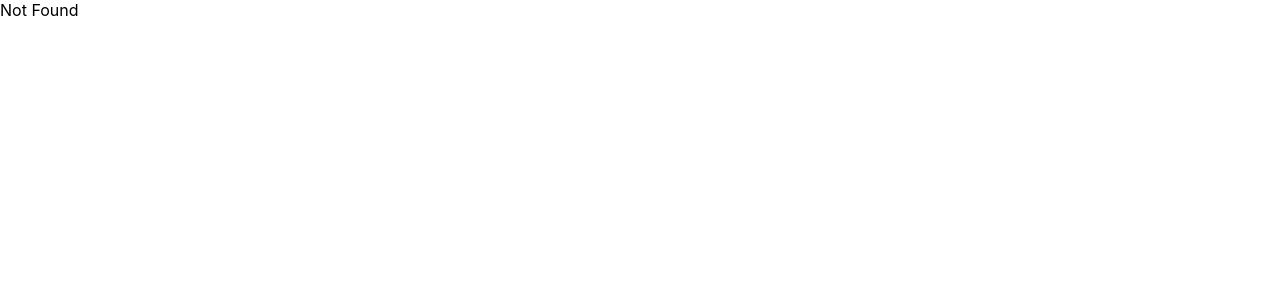
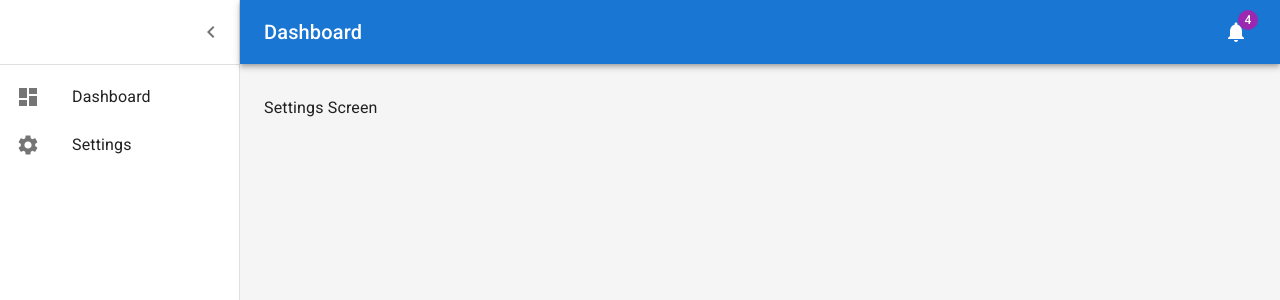
Before and after one commit to sanzaikc/react-material-ui-template, a React (Create React App) app: page /cms/settings in a window 1280 px wide. Shown: the top 300 px of the page. Built offline with nearby package versions, Linux system fonts and the light colour scheme.

Commit message:
sidebar initialized

```diff
--- /dev/null
+++ b/src/components/cms/SidebarList.js
@@ -0,0 +1,29 @@
+import React from "react";
+
+import List from "@mui/material/List";
+import ListItemButton from "@mui/material/ListItemButton";
+import ListItemIcon from "@mui/material/ListItemIcon";
+import ListItemText from "@mui/material/ListItemText";
+
+// icons
+import DashboardIcon from "@mui/icons-material/Dashboard";
+import SettingsIcon from "@mui/icons-material/Settings";
+
+export const SidebarList = () => {
+  return (
+    <List component="nav">
+      <ListItemButton>
+        <ListItemIcon>
+          <DashboardIcon />
+        </ListItemIcon>
+        <ListItemText primary="Dashboard" />
+      </ListItemButton>
+      <ListItemButton>
+        <ListItemIcon>
+          <SettingsIcon />
+        </ListItemIcon>
+        <ListItemText primary="Settings" />
+      </ListItemButton>
+    </List>
+  );
+};
--- /dev/null
+++ b/src/layouts/CMSLayout.js
@@ -0,0 +1,150 @@
+import React from "react";
+
+import { Outlet } from "react-router-dom";
+import { styled, createTheme, ThemeProvider } from "@mui/material/styles";
+import CssBaseline from "@mui/material/CssBaseline";
+import MuiDrawer from "@mui/material/Drawer";
+import Box from "@mui/material/Box";
+import MuiAppBar from "@mui/material/AppBar";
+import Toolbar from "@mui/material/Toolbar";
+import Typography from "@mui/material/Typography";
+import Divider from "@mui/material/Divider";
+import IconButton from "@mui/material/IconButton";
+import Badge from "@mui/material/Badge";
+import Container from "@mui/material/Container";
+import MenuIcon from "@mui/icons-material/Menu";
+import ChevronLeftIcon from "@mui/icons-material/ChevronLeft";
+import NotificationsIcon from "@mui/icons-material/Notifications";
+import { SidebarList } from "../components/cms/SidebarList";
+
+const drawerWidth = 240;
+
+const AppBar = styled(MuiAppBar, {
+  shouldForwardProp: (prop) => prop !== "open",
+})(({ theme, open }) => ({
+  zIndex: theme.zIndex.drawer + 1,
+  transition: theme.transitions.create(["width", "margin"], {
+    easing: theme.transitions.easing.sharp,
+    duration: theme.transitions.duration.leavingScreen,
+  }),
+  ...(open && {
+    marginLeft: drawerWidth,
+    width: `calc(100% - ${drawerWidth}px)`,
+    transition: theme.transitions.create(["width", "margin"], {
+      easing: theme.transitions.easing.sharp,
+      duration: theme.transitions.duration.enteringScreen,
+    }),
+  }),
+}));
+
+const Drawer = styled(MuiDrawer, {
+  shouldForwardProp: (prop) => prop !== "open",
+})(({ theme, open }) => ({
+  "& .MuiDrawer-paper": {
+    position: "relative",
+    whiteSpace: "nowrap",
+    width: drawerWidth,
+    transition: theme.transitions.create("width", {
+      easing: theme.transitions.easing.sharp,
+      duration: theme.transitions.duration.enteringScreen,
+    }),
+    boxSizing: "border-box",
+    ...(!open && {
+      overflowX: "hidden",
+      transition: theme.transitions.create("width", {
+        easing: theme.transitions.easing.sharp,
+        duration: theme.transitions.duration.leavingScreen,
+      }),
+      width: theme.spacing(7),
+      [theme.breakpoints.up("sm")]: {
+        width: theme.spacing(9),
+      },
+    }),
+  },
+}));
+
+const mdTheme = createTheme();
+
+function DashboardContent() {
+  const [open, setOpen] = React.useState(true);
+  const toggleDrawer = () => {
+    setOpen(!open);
+  };
+
+  return (
+    <ThemeProvider theme={mdTheme}>
+      <Box sx={{ display: "flex" }}>
+        <CssBaseline />
+        <AppBar position="absolute" open={open}>
+          <Toolbar
+            sx={{
+              pr: "24px", // keep right padding when drawer closed
+            }}
+          >
+            <IconButton
+              edge="start"
+              color="inherit"
+              aria-label="open drawer"
+              onClick={toggleDrawer}
+              sx={{
+                marginRight: "36px",
+                ...(open && { display: "none" }),
+              }}
+            >
+              <MenuIcon />
+            </IconButton>
+            <Typography
+              component="h1"
+              variant="h6"
+              color="inherit"
+              noWrap
+              sx={{ flexGrow: 1 }}
+            >
+              Dashboard
+            </Typography>
+            <IconButton color="inherit">
+              <Badge badgeContent={4} color="secondary">
+                <NotificationsIcon />
+              </Badge>
+            </IconButton>
+          </Toolbar>
+        </AppBar>
+        <Drawer variant="permanent" open={open}>
+          <Toolbar
+            sx={{
+              display: "flex",
+              alignItems: "center",
+              justifyContent: "flex-end",
+              px: [1],
+            }}
+          >
+            <IconButton onClick={toggleDrawer}>
+              <ChevronLeftIcon />
+            </IconButton>
+          </Toolbar>
+          <Divider />
+          <SidebarList />
+        </Drawer>
+        <Box
+          component="main"
+          sx={{
+            backgroundColor: (theme) =>
+              theme.palette.mode === "light"
+                ? theme.palette.grey[100]
+                : theme.palette.grey[900],
+            flexGrow: 1,
+            height: "100vh",
+            overflow: "auto",
+          }}
+        >
+          <Toolbar />
+          <Container maxWidth="lg" sx={{ mt: 4, mb: 4 }}>
+            <Outlet />
+          </Container>
+        </Box>
+      </Box>
+    </ThemeProvider>
+  );
+}
+
+export const CMSLayout = () => <DashboardContent />;
--- a/src/routers/CMSRoutes.js
+++ b/src/routers/CMSRoutes.js
@@ -2,16 +2,19 @@
 
 import { Route, Routes } from "react-router-dom";
 
+import { CMSLayout } from "../layouts/CMSLayout";
 import { DashboardScreen } from "../screens/cms/DashboardScreen";
-import { ProfileScreen } from "../screens/cms/ProfileScreen";
+import { SettingsScreen } from "../screens/cms/SettingsScreen";
 import { NotFoundScreen } from "../screens/NotFoundScreen";
 
 export const CMSRoutes = () => {
   return (
     <Routes>
-      <Route path="dashboard" element={<DashboardScreen />} />
-      <Route path="profile" element={<ProfileScreen />} />
-      <Route path="*" element={<NotFoundScreen />} />
+      <Route element={<CMSLayout />}>
+        <Route path="dashboard" element={<DashboardScreen />} />
+        <Route path="settings" element={<SettingsScreen />} />
+        <Route path="*" element={<NotFoundScreen />} />
+      </Route>
     </Routes>
   );
 };
--- a/src/screens/cms/ProfileScreen.js
+++ /dev/null
@@ -1,5 +0,0 @@
-import React from "react";
-
-export const ProfileScreen = () => {
-  return <div>Profile Screen</div>;
-};
--- /dev/null
+++ b/src/screens/cms/SettingsScreen.js
@@ -0,0 +1,5 @@
+import React from "react";
+
+export const SettingsScreen = () => {
+  return <div>Settings Screen</div>;
+};
```
